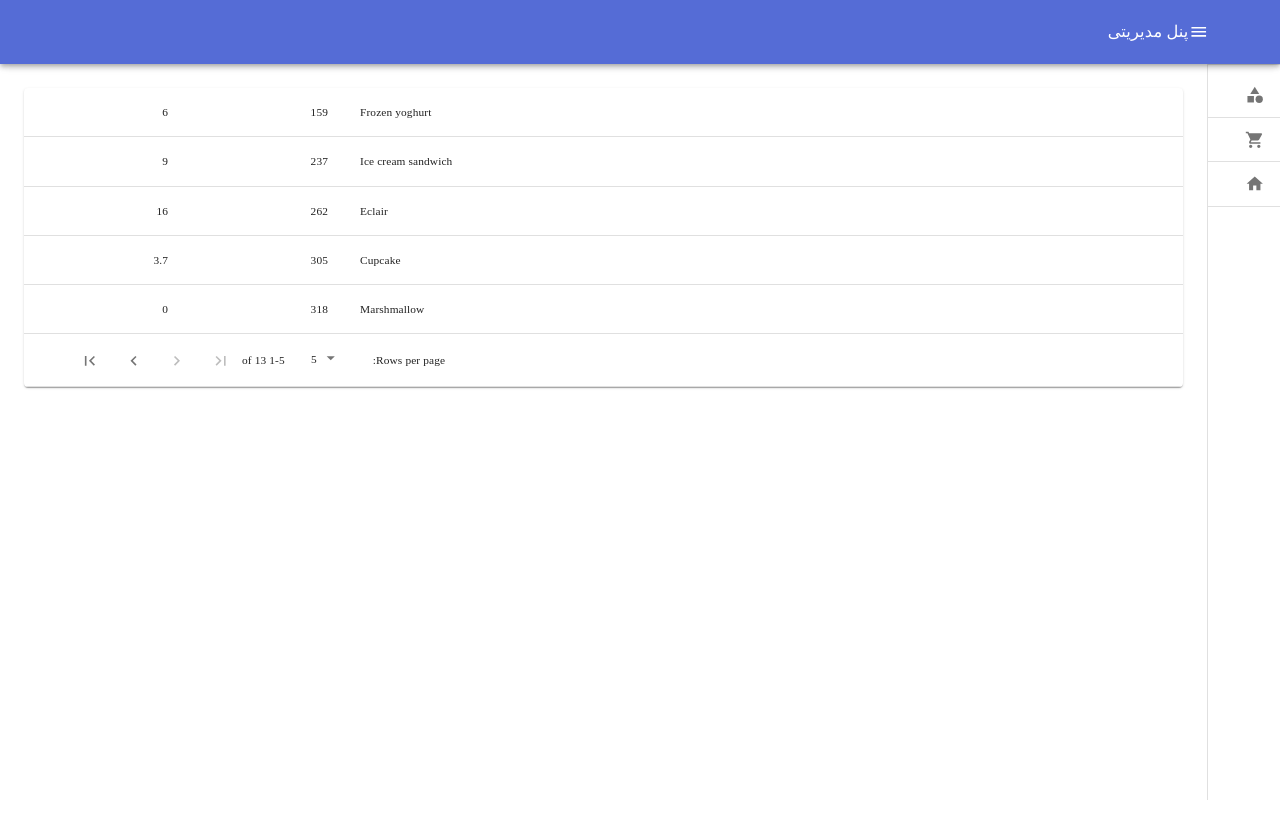
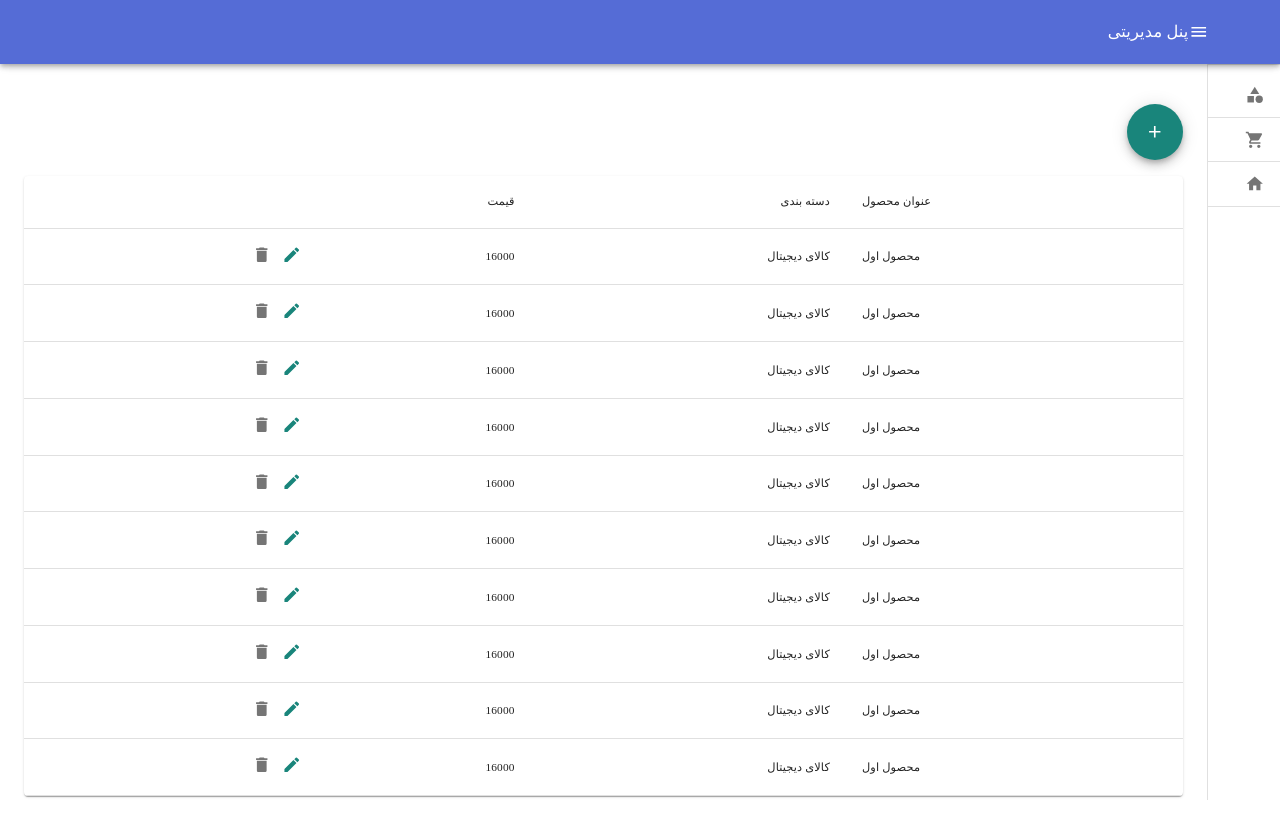
Before and after one commit to mahdihassani9374/shop-admin, a React (Create React App) app: page /product in a window 1280 px wide. Built offline with nearby package versions, Linux system fonts and the light colour scheme; a web font is replaced by a local one; what jss-rtl would draw is missing.

Commit message:
Table Product

```diff
--- a/src/Components/Product/Components/Table/Table.tsx
+++ b/src/Components/Product/Components/Table/Table.tsx
@@ -1,172 +1,75 @@
 import React from 'react';
-import PropTypes from 'prop-types';
-import { makeStyles, useTheme } from '@material-ui/core/styles';
+import { makeStyles } from '@material-ui/core/styles';
 import Table from '@material-ui/core/Table';
 import TableBody from '@material-ui/core/TableBody';
 import TableCell from '@material-ui/core/TableCell';
 import TableContainer from '@material-ui/core/TableContainer';
-import TableFooter from '@material-ui/core/TableFooter';
-import TablePagination from '@material-ui/core/TablePagination';
+import TableHead from '@material-ui/core/TableHead';
 import TableRow from '@material-ui/core/TableRow';
 import Paper from '@material-ui/core/Paper';
-import IconButton from '@material-ui/core/IconButton';
-import FirstPageIcon from '@material-ui/icons/FirstPage';
-import KeyboardArrowLeft from '@material-ui/icons/KeyboardArrowLeft';
-import KeyboardArrowRight from '@material-ui/icons/KeyboardArrowRight';
-import LastPageIcon from '@material-ui/icons/LastPage';
+import EditIcon from '@material-ui/icons/Edit';
+import DeleteIcon from '@material-ui/icons/Delete';
+import Tooltip from '@material-ui/core/Tooltip/Tooltip';
 
-const useStyles1 = makeStyles((theme) => ({
-  root: {
-    flexShrink: 0,
-    marginLeft: theme.spacing(2.5),
-  },
-}));
-
-function TablePaginationActions(props:any) {
-  const classes = useStyles1();
-  const theme = useTheme();
-  const { count, page, rowsPerPage, onChangePage } = props;
-
-  const handleFirstPageButtonClick = (event:any) => {
-    onChangePage(event, 0);
-  };
-
-  const handleBackButtonClick = (event:any) => {
-    onChangePage(event, page - 1);
-  };
-
-  const handleNextButtonClick = (event:any) => {
-    onChangePage(event, page + 1);
-  };
-
-  const handleLastPageButtonClick = (event:any) => {
-    onChangePage(event, Math.max(0, Math.ceil(count / rowsPerPage) - 1));
-  };
-
-  return (
-    <div className={classes.root}>
-      <IconButton
-        onClick={handleFirstPageButtonClick}
-        disabled={page === 0}
-        aria-label="first page"
-      >
-        {theme.direction === 'rtl' ? <LastPageIcon /> : <FirstPageIcon />}
-      </IconButton>
-      <IconButton onClick={handleBackButtonClick} disabled={page === 0} aria-label="previous page">
-        {theme.direction === 'rtl' ? <KeyboardArrowRight /> : <KeyboardArrowLeft />}
-      </IconButton>
-      <IconButton
-        onClick={handleNextButtonClick}
-        disabled={page >= Math.ceil(count / rowsPerPage) - 1}
-        aria-label="next page"
-      >
-        {theme.direction === 'rtl' ? <KeyboardArrowLeft /> : <KeyboardArrowRight />}
-      </IconButton>
-      <IconButton
-        onClick={handleLastPageButtonClick}
-        disabled={page >= Math.ceil(count / rowsPerPage) - 1}
-        aria-label="last page"
-      >
-        {theme.direction === 'rtl' ? <FirstPageIcon /> : <LastPageIcon />}
-      </IconButton>
-    </div>
-  );
-}
-
-TablePaginationActions.propTypes = {
-  count: PropTypes.number.isRequired,
-  onChangePage: PropTypes.func.isRequired,
-  page: PropTypes.number.isRequired,
-  rowsPerPage: PropTypes.number.isRequired,
-};
-
-function createData(name:any, calories:any, fat:any) {
-  return { name, calories, fat };
-}
-
-const rows = [
-  createData('Cupcake', 305, 3.7),
-  createData('Donut', 452, 25.0),
-  createData('Eclair', 262, 16.0),
-  createData('Frozen yoghurt', 159, 6.0),
-  createData('Gingerbread', 356, 16.0),
-  createData('Honeycomb', 408, 3.2),
-  createData('Ice cream sandwich', 237, 9.0),
-  createData('Jelly Bean', 375, 0.0),
-  createData('KitKat', 518, 26.0),
-  createData('Lollipop', 392, 0.2),
-  createData('Marshmallow', 318, 0),
-  createData('Nougat', 360, 19.0),
-  createData('Oreo', 437, 18.0),
-].sort((a, b) => (a.calories < b.calories ? -1 : 1));
-
-const useStyles2 = makeStyles({
+const useStyles = makeStyles({
   table: {
-    minWidth: 500,
+    minWidth: 650,
   },
 });
 
-export default function CustomPaginationActionsTable() {
-  const classes = useStyles2();
-  const [page, setPage] = React.useState(0);
-  const [rowsPerPage, setRowsPerPage] = React.useState(5);
+interface IProduct {
+  name: string,
+  category: string,
+  price: number
+}
 
-  const emptyRows = rowsPerPage - Math.min(rowsPerPage, rows.length - page * rowsPerPage);
+const rows: IProduct[] = [
+  { name: 'محصول اول ', category: 'کالای دیجیتال', price: 16000 },
+  { name: 'محصول اول ', category: 'کالای دیجیتال', price: 16000 },
+  { name: 'محصول اول ', category: 'کالای دیجیتال', price: 16000 },
+  { name: 'محصول اول ', category: 'کالای دیجیتال', price: 16000 },
+  { name: 'محصول اول ', category: 'کالای دیجیتال', price: 16000 },
+  { name: 'محصول اول ', category: 'کالای دیجیتال', price: 16000 },
+  { name: 'محصول اول ', category: 'کالای دیجیتال', price: 16000 },
+  { name: 'محصول اول ', category: 'کالای دیجیتال', price: 16000 },
+  { name: 'محصول اول ', category: 'کالای دیجیتال', price: 16000 },
+  { name: 'محصول اول ', category: 'کالای دیجیتال', price: 16000 }
+];
 
-  const handleChangePage = (event:any, newPage:any) => {
-    setPage(newPage);
-  };
 
-  const handleChangeRowsPerPage = (event:any) => {
-    setRowsPerPage(parseInt(event.target.value, 10));
-    setPage(0);
-  };
+export default function SimpleTable() {
+  const classes = useStyles();
 
   return (
     <TableContainer component={Paper}>
-      <Table className={classes.table} aria-label="custom pagination table">
+      <Table className={classes.table}>
+        <TableHead>
+          <TableRow>
+            <TableCell>عنوان محصول</TableCell>
+            <TableCell align="right">دسته بندی</TableCell>
+            <TableCell align="right">قیمت</TableCell>
+            <TableCell align="right"></TableCell>
+          </TableRow>
+        </TableHead>
         <TableBody>
-          {(rowsPerPage > 0
-            ? rows.slice(page * rowsPerPage, page * rowsPerPage + rowsPerPage)
-            : rows
-          ).map((row) => (
+          {rows.map((row) => (
             <TableRow key={row.name}>
               <TableCell component="th" scope="row">
                 {row.name}
               </TableCell>
-              <TableCell style={{ width: 160 }} align="right">
-                {row.calories}
-              </TableCell>
-              <TableCell style={{ width: 160 }} align="right">
-                {row.fat}
+              <TableCell align="right">{row.category}</TableCell>
+              <TableCell align="right">{row.price}</TableCell>
+              <TableCell align="right">
+                <Tooltip title={'ویرایش'}>
+                  <EditIcon color="secondary" style={{ marginRight: 10, cursor: 'pointer' }} />
+                </Tooltip>
+                <Tooltip title={'حذف'}>
+                  <DeleteIcon color="action" style={{ marginRight: 10, cursor: 'pointer' }} />
+                </Tooltip>
               </TableCell>
             </TableRow>
           ))}
-
-          {emptyRows > 0 && (
-            <TableRow style={{ height: 53 * emptyRows }}>
-              <TableCell colSpan={6} />
-            </TableRow>
-          )}
         </TableBody>
-        <TableFooter>
-          <TableRow>
-            <TablePagination
-              rowsPerPageOptions={[5, 10, 25, { label: 'All', value: -1 }]}
-              colSpan={3}
-              count={rows.length}
-              rowsPerPage={rowsPerPage}
-              page={page}
-              SelectProps={{
-                inputProps: { 'aria-label': 'rows per page' },
-                native: true,
-              }}
-              onChangePage={handleChangePage}
-              onChangeRowsPerPage={handleChangeRowsPerPage}
-              ActionsComponent={TablePaginationActions}
-            />
-          </TableRow>
-        </TableFooter>
       </Table>
     </TableContainer>
   );
--- a/src/Components/Product/Product.tsx
+++ b/src/Components/Product/Product.tsx
@@ -1,8 +1,29 @@
+import { Fab } from '@material-ui/core';
+import Tooltip from '@material-ui/core/Tooltip/Tooltip';
 import React from 'react';
 import { Table } from './Components';
+import AddIcon from '@material-ui/icons/Add';
+import { makeStyles, Theme, createStyles } from '@material-ui/core/styles';
+
+const useStyles = makeStyles((theme: Theme) =>
+    createStyles({
+        fab: {
+            marginTop: theme.spacing(2),
+            marginBottom: theme.spacing(2),
+        },
+    }),
+);
 
 const Product = () => {
-    return <Table />
+    const classes = useStyles();
+    return <div>
+        <Tooltip title="اضافه نمودن محصول جدید" aria-label="add">
+            <Fab color="secondary" className={classes.fab}>
+                <AddIcon />
+            </Fab>
+        </Tooltip>
+        <Table />
+    </div>
 }
 
 export default Product;
```
